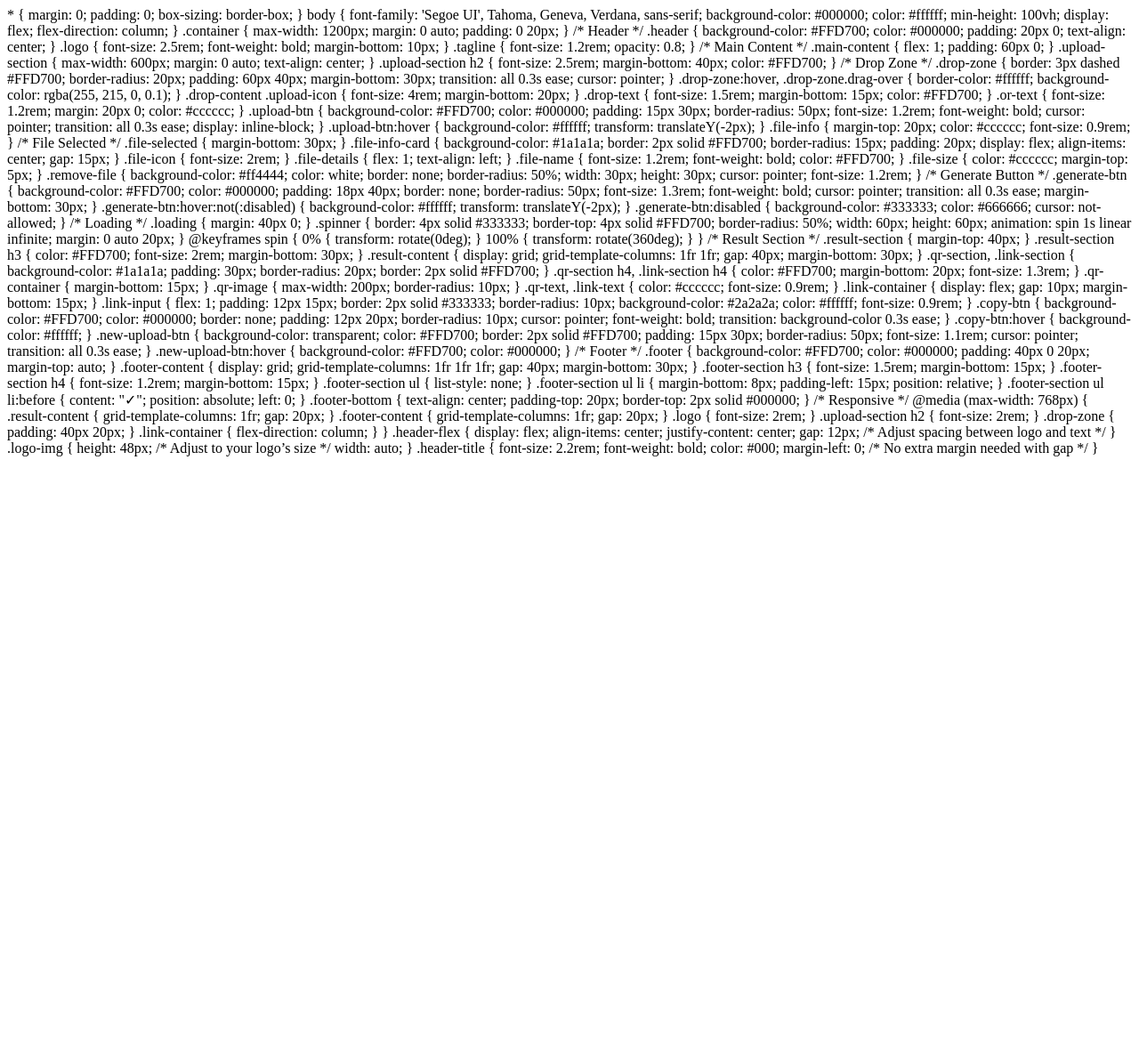
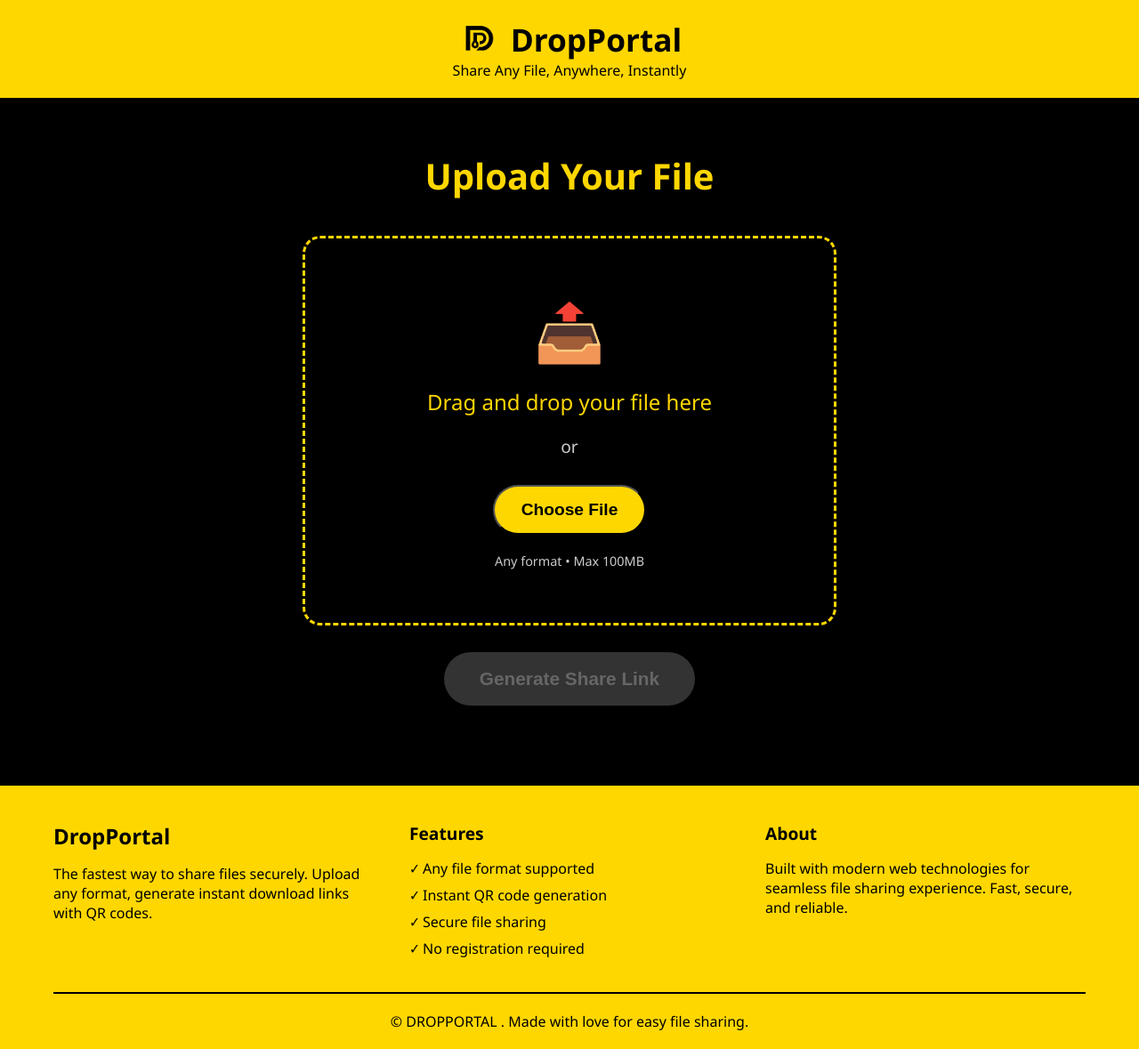
Before and after one commit to Akhilesh-Sappal/dropportal, a Flask app: page / in a window 1280 px wide. Shown: the whole page at 89% size. Before the commit the page ends 513 px from the top, so only its background shows below. Run offline with Flask 3, Linux system fonts and the light colour scheme.

Commit message:
index.html

```diff
--- a/templates/index.html
+++ b/templates/index.html
@@ -1,397 +1,120 @@
-* {
-    margin: 0;
-    padding: 0;
-    box-sizing: border-box;
-}
+<!DOCTYPE html>
+<html lang="en">
+<head>
+    <meta charset="UTF-8">
+    <meta name="viewport" content="width=device-width, initial-scale=1.0">
+    <title>DropPortal - Share Files Instantly</title>
+    <link rel="stylesheet" href="{{ url_for('static', filename='css/style.css') }}">
+    <link rel="icon" type="image/png" href="{{ url_for('static', filename='favicon.png') }}">
+</head>
+<body>
+    <!-- Header -->
+    <header class="header">
+  <div class="container header-flex">
+    <img src="{{ url_for('static', filename='logo.png') }}" alt="Logo" class="logo-img">
+    <span class="header-title">DropPortal</span>
+  </div>
+  <p class="header-tagline">Share Any File, Anywhere, Instantly</p>
+</header>
+    <!-- Main Content -->
+    <main class="main-content">
+        <div class="container">
+            <div class="upload-section">
+                <h2>Upload Your File</h2>
 
-body {
-    font-family: 'Segoe UI', Tahoma, Geneva, Verdana, sans-serif;
-    background-color: #000000;
-    color: #ffffff;
-    min-height: 100vh;
-    display: flex;
-    flex-direction: column;
-}
+                <!-- Drag and Drop Area -->
+                <div class="drop-zone" id="dropZone">
+                    <div class="drop-content">
+                        <div class="upload-icon">📤</div>
+                        <p class="drop-text">Drag and drop your file here</p>
+                        <p class="or-text">or</p>
+                        <div class="custom-file-upload">
+  <button type="button" class="upload-btn">Choose File</button>
+  <input type="file" id="fileInput" accept="*/*" tabindex="-1">
+</div>
 
-.container {
-    max-width: 1200px;
-    margin: 0 auto;
-    padding: 0 20px;
-}
+                        <p class="file-info">Any format • Max 100MB</p>
+                    </div>
+                </div>
 
-/* Header */
-.header {
-    background-color: #FFD700;
-    color: #000000;
-    padding: 20px 0;
-    text-align: center;
-}
+                <!-- Selected File Info -->
+                <div class="file-selected" id="fileSelected" style="display: none;">
+                    <div class="file-info-card">
+                        <span class="file-icon">📄</span>
+                        <div class="file-details">
+                            <p class="file-name" id="selectedFileName"></p>
+                            <p class="file-size" id="selectedFileSize"></p>
+                        </div>
+                        <button class="remove-file" id="removeFile">✕</button>
+                    </div>
+                </div>
 
-.logo {
-    font-size: 2.5rem;
-    font-weight: bold;
-    margin-bottom: 10px;
-}
+                <!-- Generate Link Button -->
+                <button class="generate-btn" id="generateBtn" disabled>Generate Share Link</button>
 
-.tagline {
-    font-size: 1.2rem;
-    opacity: 0.8;
-}
+                <!-- Loading State -->
+                <div class="loading" id="loading" style="display: none;">
+                    <div class="spinner"></div>
+                    <p>Generating your share link...</p>
+                </div>
 
-/* Main Content */
-.main-content {
-    flex: 1;
-    padding: 60px 0;
-}
+                <!-- Result Section -->
+                <div class="result-section" id="resultSection" style="display: none;">
+                    <h3>File Shared Successfully! 🎉</h3>
 
-.upload-section {
-    max-width: 600px;
-    margin: 0 auto;
-    text-align: center;
-}
+                    <div class="result-content">
+                        <div class="qr-section">
+                            <h4>QR Code</h4>
+                            <div class="qr-container">
+                                <img id="qrCode" alt="QR Code" class="qr-image">
+                            </div>
+                            <p class="qr-text">Scan to download</p>
+                        </div>
 
-.upload-section h2 {
-    font-size: 2.5rem;
-    margin-bottom: 40px;
-    color: #FFD700;
-}
+                        <div class="link-section">
+                            <h4>Share Link</h4>
+                            <div class="link-container">
+                                <input type="text" id="shareLink" class="link-input" readonly>
+                                <button class="copy-btn" id="copyBtn">Copy</button>
+                            </div>
+                            <p class="link-text">Share this link with anyone</p>
+                        </div>
+                    </div>
 
-/* Drop Zone */
-.drop-zone {
-    border: 3px dashed #FFD700;
-    border-radius: 20px;
-    padding: 60px 40px;
-    margin-bottom: 30px;
-    transition: all 0.3s ease;
-    cursor: pointer;
-}
+                    <button class="new-upload-btn" id="newUploadBtn">Upload Another File</button>
+                </div>
+            </div>
+        </div>
+    </main>
 
-.drop-zone:hover,
-.drop-zone.drag-over {
-    border-color: #ffffff;
-    background-color: rgba(255, 215, 0, 0.1);
-}
+    <!-- Footer -->
+    <footer class="footer">
+        <div class="container">
+            <div class="footer-content">
+                <div class="footer-section">
+                    <h3>DropPortal</h3>
+                    <p>The fastest way to share files securely. Upload any format, generate instant download links with QR codes.</p>
+                </div>
+                <div class="footer-section">
+                    <h4>Features</h4>
+                    <ul>
+                        <li>Any file format supported</li>
+                        <li>Instant QR code generation</li>
+                        <li>Secure file sharing</li>
+                        <li>No registration required</li>
+                    </ul>
+                </div>
+                <div class="footer-section">
+                    <h4>About</h4>
+                    <p>Built with modern web technologies for seamless file sharing experience. Fast, secure, and reliable.</p>
+                </div>
+            </div>
+            <div class="footer-bottom">
+                <p>&copy; DROPPORTAL .  Made with love for easy file sharing.</p>
+            </div>
+        </div>
+    </footer>
 
-.drop-content .upload-icon {
-    font-size: 4rem;
-    margin-bottom: 20px;
-}
-
-.drop-text {
-    font-size: 1.5rem;
-    margin-bottom: 15px;
-    color: #FFD700;
-}
-
-.or-text {
-    font-size: 1.2rem;
-    margin: 20px 0;
-    color: #cccccc;
-}
-
-.upload-btn {
-    background-color: #FFD700;
-    color: #000000;
-    padding: 15px 30px;
-    border-radius: 50px;
-    font-size: 1.2rem;
-    font-weight: bold;
-    cursor: pointer;
-    transition: all 0.3s ease;
-    display: inline-block;
-}
-
-.upload-btn:hover {
-    background-color: #ffffff;
-    transform: translateY(-2px);
-}
-
-.file-info {
-    margin-top: 20px;
-    color: #cccccc;
-    font-size: 0.9rem;
-}
-
-/* File Selected */
-.file-selected {
-    margin-bottom: 30px;
-}
-
-.file-info-card {
-    background-color: #1a1a1a;
-    border: 2px solid #FFD700;
-    border-radius: 15px;
-    padding: 20px;
-    display: flex;
-    align-items: center;
-    gap: 15px;
-}
-
-.file-icon {
-    font-size: 2rem;
-}
-
-.file-details {
-    flex: 1;
-    text-align: left;
-}
-
-.file-name {
-    font-size: 1.2rem;
-    font-weight: bold;
-    color: #FFD700;
-}
-
-.file-size {
-    color: #cccccc;
-    margin-top: 5px;
-}
-
-.remove-file {
-    background-color: #ff4444;
-    color: white;
-    border: none;
-    border-radius: 50%;
-    width: 30px;
-    height: 30px;
-    cursor: pointer;
-    font-size: 1.2rem;
-}
-
-/* Generate Button */
-.generate-btn {
-    background-color: #FFD700;
-    color: #000000;
-    padding: 18px 40px;
-    border: none;
-    border-radius: 50px;
-    font-size: 1.3rem;
-    font-weight: bold;
-    cursor: pointer;
-    transition: all 0.3s ease;
-    margin-bottom: 30px;
-}
-
-.generate-btn:hover:not(:disabled) {
-    background-color: #ffffff;
-    transform: translateY(-2px);
-}
-
-.generate-btn:disabled {
-    background-color: #333333;
-    color: #666666;
-    cursor: not-allowed;
-}
-
-/* Loading */
-.loading {
-    margin: 40px 0;
-}
-
-.spinner {
-    border: 4px solid #333333;
-    border-top: 4px solid #FFD700;
-    border-radius: 50%;
-    width: 60px;
-    height: 60px;
-    animation: spin 1s linear infinite;
-    margin: 0 auto 20px;
-}
-
-@keyframes spin {
-    0% { transform: rotate(0deg); }
-    100% { transform: rotate(360deg); }
-}
-
-/* Result Section */
-.result-section {
-    margin-top: 40px;
-}
-
-.result-section h3 {
-    color: #FFD700;
-    font-size: 2rem;
-    margin-bottom: 30px;
-}
-
-.result-content {
-    display: grid;
-    grid-template-columns: 1fr 1fr;
-    gap: 40px;
-    margin-bottom: 30px;
-}
-
-.qr-section, .link-section {
-    background-color: #1a1a1a;
-    padding: 30px;
-    border-radius: 20px;
-    border: 2px solid #FFD700;
-}
-
-.qr-section h4, .link-section h4 {
-    color: #FFD700;
-    margin-bottom: 20px;
-    font-size: 1.3rem;
-}
-
-.qr-container {
-    margin-bottom: 15px;
-}
-
-.qr-image {
-    max-width: 200px;
-    border-radius: 10px;
-}
-
-.qr-text, .link-text {
-    color: #cccccc;
-    font-size: 0.9rem;
-}
-
-.link-container {
-    display: flex;
-    gap: 10px;
-    margin-bottom: 15px;
-}
-
-.link-input {
-    flex: 1;
-    padding: 12px 15px;
-    border: 2px solid #333333;
-    border-radius: 10px;
-    background-color: #2a2a2a;
-    color: #ffffff;
-    font-size: 0.9rem;
-}
-
-.copy-btn {
-    background-color: #FFD700;
-    color: #000000;
-    border: none;
-    padding: 12px 20px;
-    border-radius: 10px;
-    cursor: pointer;
-    font-weight: bold;
-    transition: background-color 0.3s ease;
-}
-
-.copy-btn:hover {
-    background-color: #ffffff;
-}
-
-.new-upload-btn {
-    background-color: transparent;
-    color: #FFD700;
-    border: 2px solid #FFD700;
-    padding: 15px 30px;
-    border-radius: 50px;
-    font-size: 1.1rem;
-    cursor: pointer;
-    transition: all 0.3s ease;
-}
-
-.new-upload-btn:hover {
-    background-color: #FFD700;
-    color: #000000;
-}
-
-/* Footer */
-.footer {
-    background-color: #FFD700;
-    color: #000000;
-    padding: 40px 0 20px;
-    margin-top: auto;
-}
-
-.footer-content {
-    display: grid;
-    grid-template-columns: 1fr 1fr 1fr;
-    gap: 40px;
-    margin-bottom: 30px;
-}
-
-.footer-section h3 {
-    font-size: 1.5rem;
-    margin-bottom: 15px;
-}
-
-.footer-section h4 {
-    font-size: 1.2rem;
-    margin-bottom: 15px;
-}
-
-.footer-section ul {
-    list-style: none;
-}
-
-.footer-section ul li {
-    margin-bottom: 8px;
-    padding-left: 15px;
-    position: relative;
-}
-
-.footer-section ul li:before {
-    content: "✓";
-    position: absolute;
-    left: 0;
-}
-
-.footer-bottom {
-    text-align: center;
-    padding-top: 20px;
-    border-top: 2px solid #000000;
-}
-
-/* Responsive */
-@media (max-width: 768px) {
-    .result-content {
-        grid-template-columns: 1fr;
-        gap: 20px;
-    }
-
-    .footer-content {
-        grid-template-columns: 1fr;
-        gap: 20px;
-    }
-
-    .logo {
-        font-size: 2rem;
-    }
-
-    .upload-section h2 {
-        font-size: 2rem;
-    }
-
-    .drop-zone {
-        padding: 40px 20px;
-    }
-
-    .link-container {
-        flex-direction: column;
-    }
-}
-
-
-
-
-
-
-
-.header-flex {
-    display: flex;
-    align-items: center;
-    justify-content: center;
-    gap: 12px; /* Adjust spacing between logo and text */
-}
-
-.logo-img {
-    height: 48px;  /* Adjust to your logo’s size */
-    width: auto;
-}
-
-.header-title {
-    font-size: 2.2rem;
-    font-weight: bold;
-    color: #000;
-    margin-left: 0; /* No extra margin needed with gap */
-}
+    <script src="{{ url_for('static', filename='js/main.js') }}"></script>
+</body>
+</html>
```
